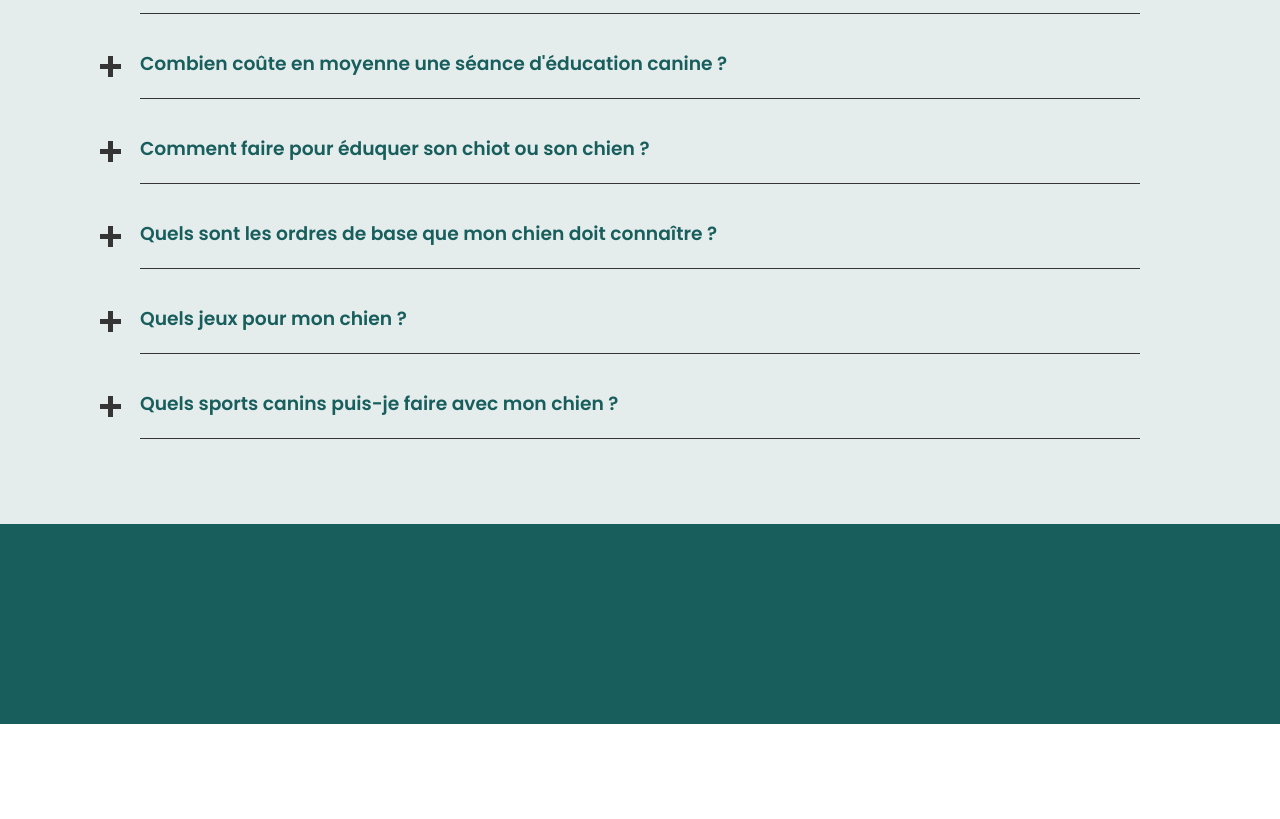
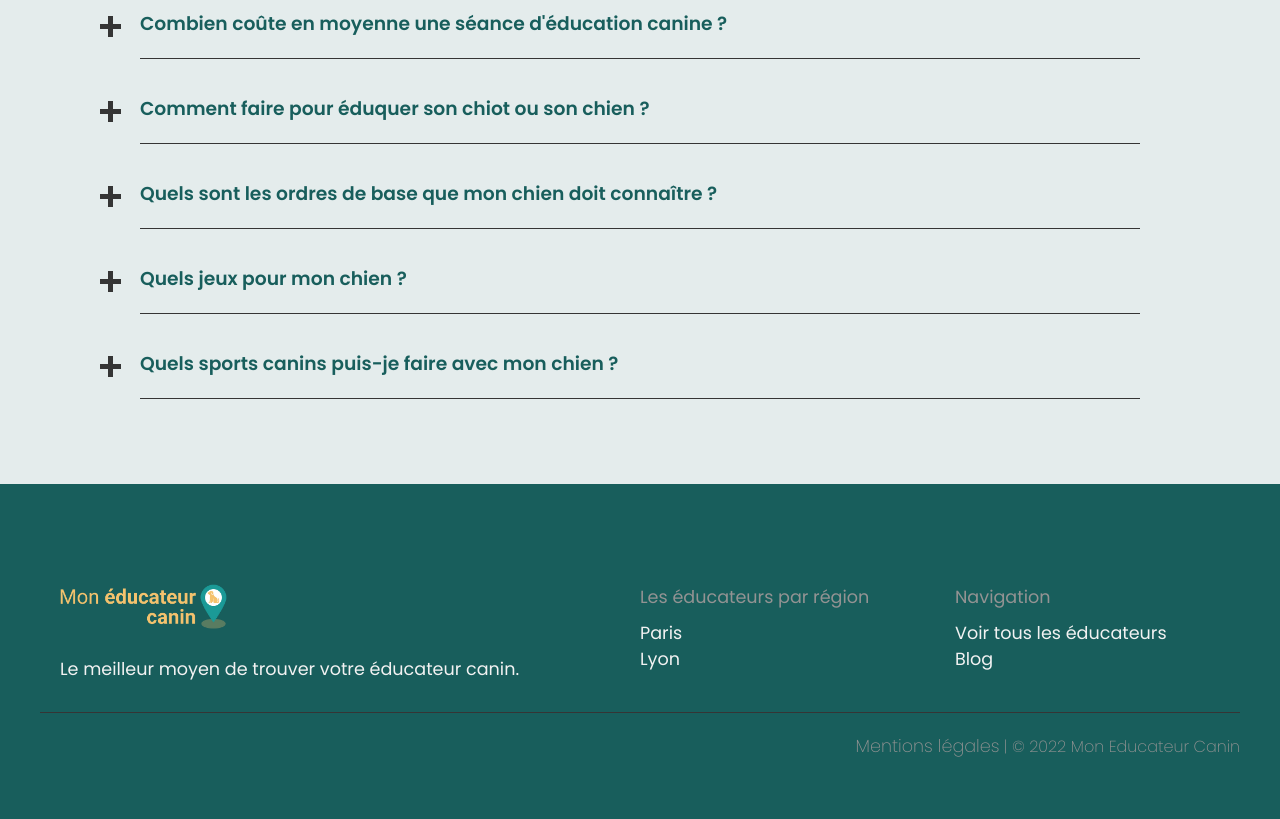
Before and after one commit to pierregoaer/my-dog-trainer, a Flask app: page / in a window 1280 px wide. Shown: the part 2962-3781 px from the top of the page. Before the commit the page ends 3686 px from the top, so only its background shows below. Run offline with Flask 2, Linux system fonts and the light colour scheme; some libraries are stand-ins or nearby versions.

Commit message:
Adding footer with styling

```diff
--- a/main.py
+++ b/main.py
@@ -58,8 +58,8 @@ def educateur_page(educateur_id):
 
 
 if __name__ == "__main__":
-    # app.run('0.0.0.0')
-    app.run()
+    app.run('0.0.0.0')
+    # app.run()
 
 
 # TODO: Before committing -> change google credentials, change app.run server
--- a/static/styles/educateur_page_style.css
+++ b/static/styles/educateur_page_style.css
@@ -145,3 +145,9 @@
       flex-direction: column;
     }
 }
+
+@media only screen and (max-width: 500px){
+    .educateur-page-header img {
+      max-height: 150px;
+    }
+}
--- a/static/styles/footer_style.css
+++ b/static/styles/footer_style.css
@@ -1,5 +1,82 @@
 .footer-wrapper {
     width: 100%;
-    height: 200px;
     background-color: var(--dark-turquoise);
+    padding-block: 70px 40px;
 }
+
+.footer-wrapper .columns-wrapper {
+    max-width: var(--sections-max-width);
+    margin: 0px auto;
+    display: flex;
+    align-items: flex-start;
+    row-gap: 50px;
+    column-gap: 50px;
+    padding: 30px var(--section-padding);
+    border-bottom: 1px solid var(--dark-grey);
+    box-sizing: border-box;
+}
+
+.footer-wrapper .columns-wrapper > *{
+    flex: 1 1 0px;
+}
+
+.footer-wrapper .column-1 {
+    flex-grow: 2;
+}
+
+.footer-wrapper .column {
+    display: flex;
+    flex-direction: column;
+    align-items: flex-start;
+    justify-content: flex-start;
+}
+
+.footer-wrapper .footer-logo {
+    height: 45px;
+    margin-bottom: 20px;
+}
+
+.footer-wrapper .label {
+    color: #939393;
+    margin-bottom: 10px;
+}
+
+.footer-wrapper a,
+.footer-wrapper p {
+    color: var(--off-white-darker);
+    font-size: 1.1rem;
+}
+
+.footer-wrapper .copyrights {
+    max-width: var(--sections-max-width);
+    margin: 0px auto;
+    padding: var(--section-padding) ;
+    text-align: right;
+}
+
+.footer-wrapper .copyrights span,
+.footer-wrapper .copyrights a {
+    font-weight: 200;
+    color: #939393 !important;
+
+}
+
+@media (max-width: 1000px) {
+    .footer-wrapper .columns-wrapper {
+        flex-direction: column;
+        align-items: center;
+        margin-inline: 20px;
+    }
+
+    .footer-wrapper .column {
+        align-items: center;
+    }
+
+    .footer-wrapper .column-1 p {
+        text-align: center;
+    }
+
+    .footer-wrapper .copyrights {
+        text-align: center;
+    }
+}
--- a/static/styles/header_style.css
+++ b/static/styles/header_style.css
@@ -13,7 +13,7 @@
 }
 
 .logo {
-    height: 100px;
+    height: 60px;
 }
 
 .main-navigation {
@@ -136,6 +136,9 @@
 }
 
 @media (max-width: 800px) {
+	.logo{
+		height: 40px;
+	}
 	.main-navigation {
 		position: fixed;
 		top: 0;
--- a/templates/footer.html
+++ b/templates/footer.html
@@ -1,3 +1,26 @@
 <div class="footer-wrapper">
-
+    <div class="columns-wrapper">
+        <div class="column column-1">
+            <a href="{{ url_for('home') }}">
+                <img class="footer-logo" src="{{ url_for('static',filename='assets/logo.png') }}" alt=""/>
+            </a>
+            <p>
+                Le meilleur moyen de trouver votre éducateur canin.
+            </p>
+        </div>
+        <div class="column column-2">
+            <p class="label">Les éducateurs par région</p>
+            <a href="">Paris</a>
+            <a href="">Lyon</a>
+        </div>
+        <div class="column column-3">
+            <p class="label">Navigation</p>
+            <a href="">Voir tous les éducateurs</a>
+            <a href="">Blog</a>
+        </div>
+    </div>
+    <div class="copyrights">
+        <a href="">Mentions légales</a>
+        <span>| © 2022 Mon Educateur Canin</span>
+    </div>
 </div>
```
Also changed, not shown: get_database.py (+13 -13 lines), templates/blog_article.html (added, +28 -0 lines), templates/blog_page.html (added, +10 -0 lines), static/assets/logo.png.
